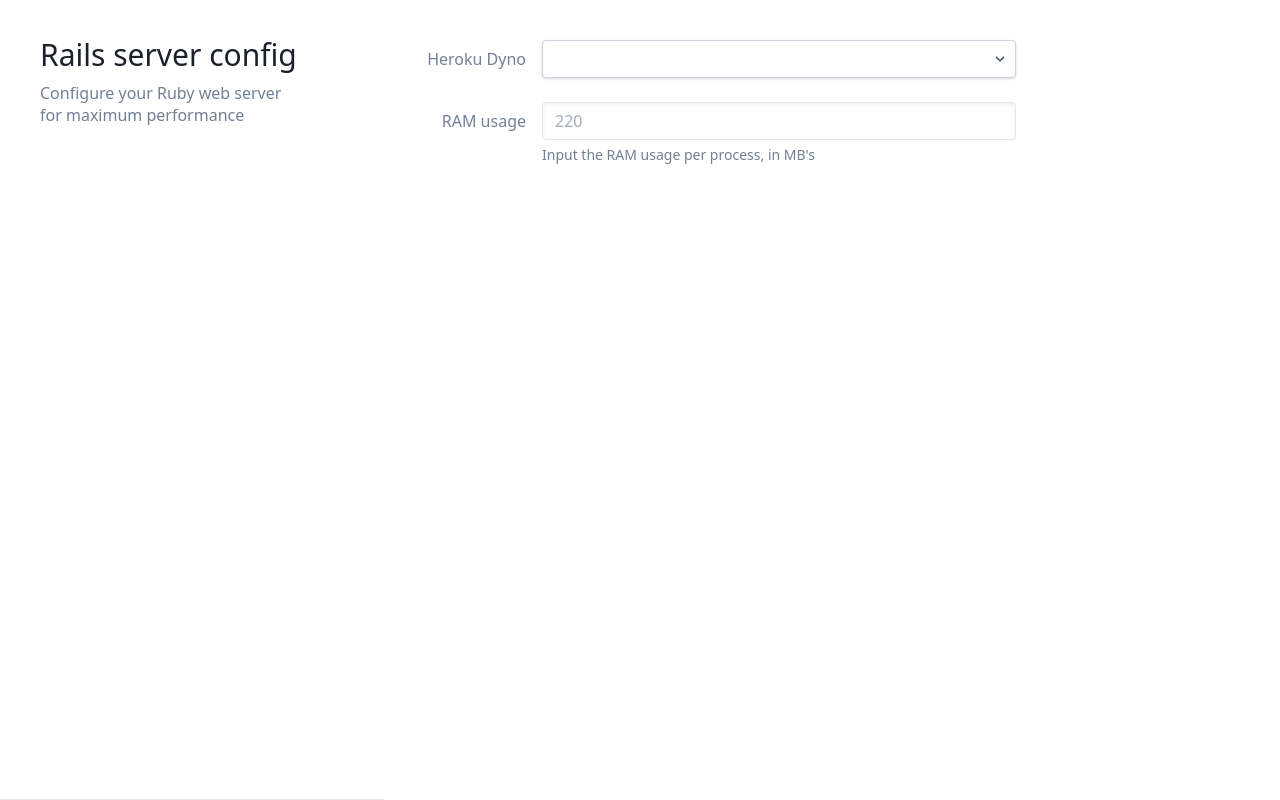
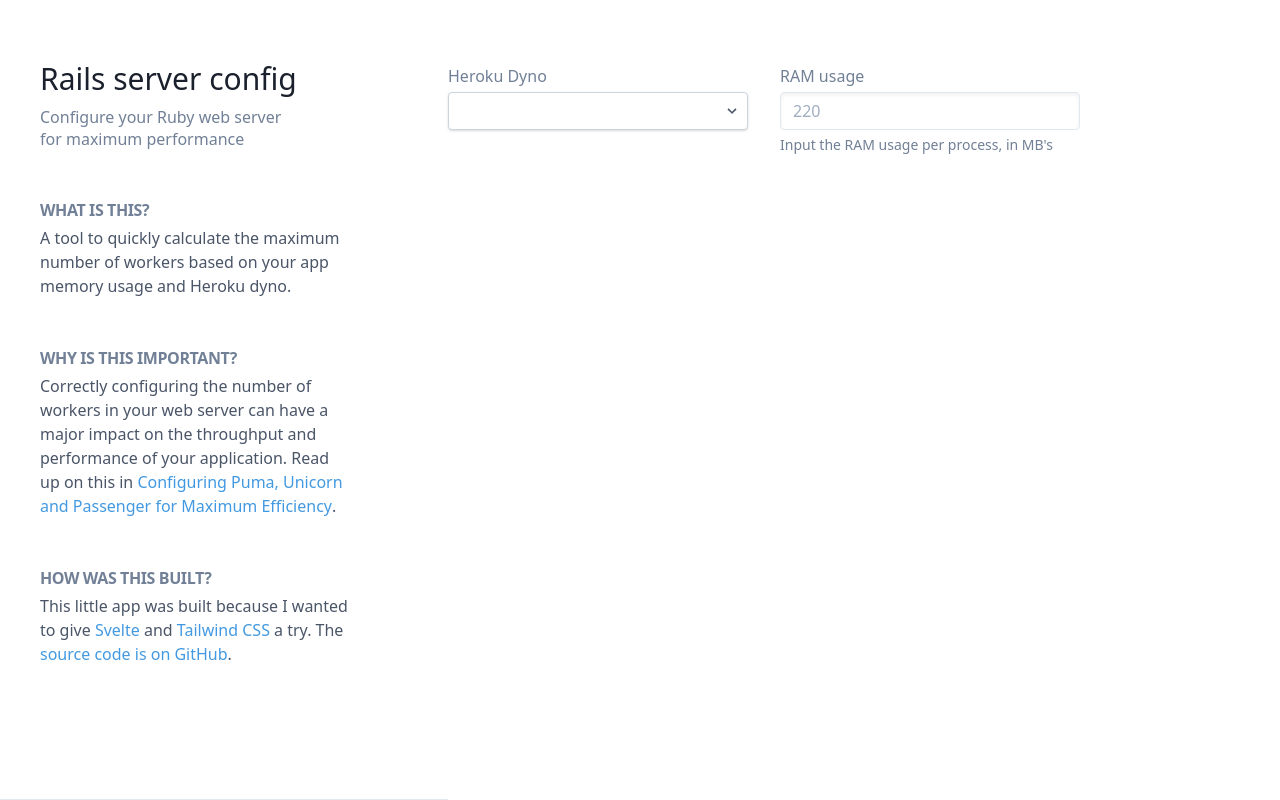
Before and after one commit to richardvenneman/rails-server-config, a Svelte app: page / in a window 1280 px wide. Built offline with nearby package versions, Linux system fonts and the light colour scheme.

Commit message:
Update copy, layout

```diff
--- a/src/App.svelte
+++ b/src/App.svelte
@@ -58,14 +58,12 @@
 </script>
 
 <div class="px-5 flex flex-wrap md:px-0 md:h-screen">
-	<div class="w-full py-16 order-2 flex-none md:flex-1 md:py-10 md:pr-10 md:max-w-2xl">
-		<div class="lg:flex lg:items-center mb-6">
-			<div class="lg:w-1/4">
-				<label class="block pr-4 text-gray-600 font-medium lg:text-right mb-1 lg:mb-0" for="dyno">
+	<div class="w-full py-16 order-2 flex-none md:flex-1 md:pr-10 md:max-w-2xl">
+		<div class="lg:flex">
+			<div class="mb-6 lg:w-1/2 lg:pr-4">
+				<label class="block mb-1 pr-4 text-gray-600 font-medium" for="dyno">
 					Heroku Dyno
 				</label>
-			</div>
-			<div class="lg:w-3/4">
 				<div class="inline-block relative w-full">
 					<select bind:value={selectedDyno} class="block appearance-none w-full bg-white border border-gray-400 hover:border-gray-500 px-4 py-2 pr-8 rounded shadow leading-tight focus:outline-none focus:shadow-outline" name="dyno">
 						<option selected disabled>-- Select dyno --</option>
@@ -80,15 +78,20 @@
 					</div>
 				</div>
 			</div>
+
+			<div class="lg:w-1/2 lg:pl-4">
+				<label class="block mb-1 pr-4 text-gray-600 font-medium" for="usage">
+					RAM usage
+				</label>
+				<input on:change="{event => usage = parseInt(event.target.value, 10)}" class="shadow-inner appearance-none border rounded w-full py-2 px-3 text-gray-700 leading-tight focus:outline-none focus:shadow-outline" id="usage" type="number" placeholder="220">
+				<small class="block text-gray-600 mt-1 text-sm">Input the RAM usage per process, in MB's</small>
+			</div>
 		</div>
 
 		<div class="mb-6 md:hidden">
-			<div class="lg:w-1/4">
-				<label class="block pr-4 text-gray-600 font-medium lg:text-right mb-1 lg:mb-0" for="server">
+			<label class="block mb-1 pr-4 text-gray-600 font-medium lg:text-right" for="server">
 				App server
 			</label>
-			</div>
-			<div class="lg:w-3/4">
 			<div class="inline-block relative w-full">
 				<select bind:value={selectedServer} class="block appearance-none w-full bg-white border border-gray-400 hover:border-gray-500 px-4 py-2 pr-8 rounded shadow leading-tight focus:outline-none focus:shadow-outline" name="server">
 					<option selected disabled>-- Select app server --</option>
@@ -103,19 +106,6 @@
 				</div>
 			</div>
 		</div>
-		</div>
-
-		<div class="lg:flex lg:items-center">
-			<div class="lg:w-1/4">
-				<label class="block pr-4 text-gray-600 font-medium lg:text-right mb-1 lg:mb-0" for="usage">
-					RAM usage
-				</label>
-			</div>
-			<div class="lg:w-3/4">
-				<input on:change="{event => usage = parseInt(event.target.value, 10)}" class="shadow-inner appearance-none border rounded w-full py-2 px-3 text-gray-700 leading-tight focus:outline-none focus:shadow-outline" id="usage" type="number" placeholder="220">
-			</div>
-		</div>
-		<small class="block text-gray-600 mt-1 text-sm lg:ml-auto lg:w-3/4">Input the RAM usage per process, in MB's</small>
 
 		{#if selectedDyno && usage}
 			<div class="mt-16 pt-5 border-t border-gray-300 md:mt-10 md:border-0 md:pt-0 lg:mt-16">
@@ -142,11 +132,20 @@
 		{/if}
 	</div>
 
-	<aside class="py-16 w-full border-b border-gray-300 text-center order-1 md:max-w-sm md:p-10 md:text-left">
+	<aside class="py-16 w-full border-b border-gray-300 text-center order-1 md:max-w-md md:pl-10 md:pr-24 md:text-left">
 		<h1 class="text-3xl leading-none text-gray-900 font-light">Rails server config</h1>
-		<h2 class="mx-5 text-gray-600 leading-snug mt-3 md:mx-0">
+		<h2 class="mx-5 mt-3 text-gray-600 leading-snug md:mx-0">
 			Configure your Ruby web server
 			<span class="block">for maximum performance</span>
 		</h2>
+
+		<h3 class="mt-12 mb-1 uppercase tracking-tight text-gray-600 font-bold">What is this?</h3>
+		<p class="text-gray-700 max-w-xs mx-auto md:max-w-full">A tool to quickly calculate the maximum number of workers based on your app memory usage and Heroku dyno.</p>
+
+		<h3 class="mt-12 mb-1 uppercase tracking-tight text-gray-600 font-bold">Why is this important?</h3>
+		<p class="text-gray-700 max-w-xs mx-auto md:max-w-full">Correctly configuring the number of workers in your web server can have a major impact on the throughput and performance of your application. Read up on this in <a class="font-medium text-blue-500 hover:text-blue-700" href="https://www.speedshop.co/2017/10/12/appserver.html">Configuring Puma, Unicorn and Passenger for Maximum Efficiency</a>.</p>
+
+		<h3 class="mt-12 mb-1 uppercase tracking-tight text-gray-600 font-bold">How was this built?</h3>
+		<p class="text-gray-700 max-w-xs mx-auto md:max-w-full">This little app was built because I wanted to give <a class="font-medium text-blue-500 hover:text-blue-700" href="https://svelte.dev">Svelte</a> and <a class="font-medium text-blue-500 hover:text-blue-700" href="https://tailwindcss.com">Tailwind CSS</a> a try. The <a class="font-medium text-blue-500 hover:text-blue-700" href="https://github.com/richardvenneman/rails-server-config">source code is on GitHub</a>.</p>
 	</aside>
 </div>
```
Lines whose indentation alone changed are shown as unchanged.
